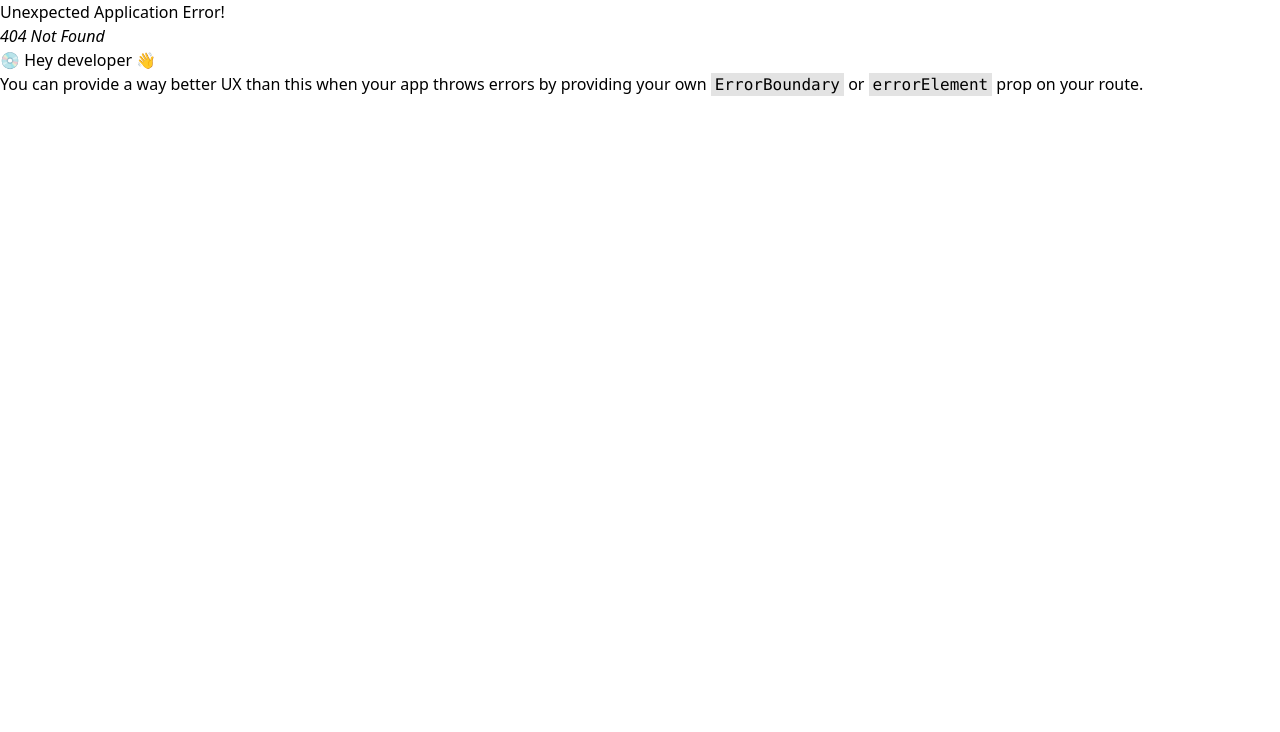
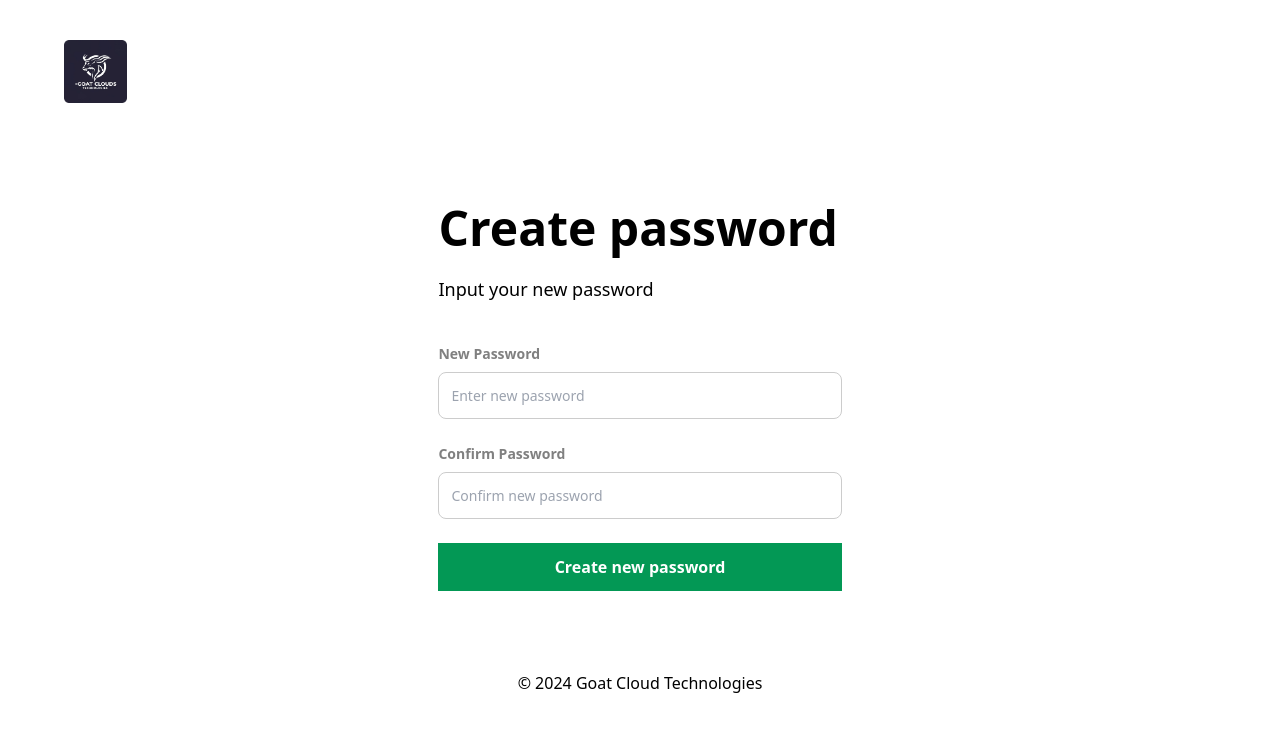
Before and after one commit to Frokesy/altra, a React (Vite) app: page /create-password in a window 1280 px wide. Before the commit this address had no page. Shown: the top 732 px of the page. Built offline with nearby package versions, Linux system fonts and the light colour scheme.

Commit message:
designed create new password component

```diff
--- a/src/App.tsx
+++ b/src/App.tsx
@@ -3,12 +3,14 @@ import { AnimatePresence } from "framer-motion";
 import { createBrowserRouter, RouterProvider } from "react-router-dom";
 import Auth from "./pages/auth";
 import ForgotPassword from "./pages/forgot-password";
+import CreatePassword from "./pages/create-password";
 
 const App = () => {
   const router = createBrowserRouter([
     { path: "/", element: <SetupScreens /> },
     { path: "/auth", element: <Auth /> },
     { path: "/forgot-password", element: <ForgotPassword /> },
+    { path: "/create-password", element: <CreatePassword /> },
   ]);
   return (
     <>
--- /dev/null
+++ b/src/pages/create-password/index.tsx
@@ -0,0 +1,52 @@
+import Footer from "../../components/defaults/Footer";
+
+const CreatePassword = () => {
+  return (
+    <div className="w-[90vw] mx-auto pt-10">
+      <img src="/assets/logo.png" alt="logo" className="w-[63px] h-[63px]" />
+      <div className="w-[100%] min-h-[80vh] flex flex-col items-center relative justify-center">
+        <div className="w-[35%] mt-10">
+          <div className="space-y-3">
+            <h2 className="text-[48px] font-semibold">Create password</h2>
+            <p className="text-[18px]">Input your new password</p>
+
+            <div className="form space-y-6">
+              <div className="text-[14px] space-y-2 mt-10">
+                <label
+                  htmlFor="newpassword"
+                  className="text-[#808080] font-semibold"
+                >
+                  New Password
+                </label>
+                <input
+                  type="text"
+                  placeholder="Enter new password"
+                  className="border border-[#ccc] p-3 outline-none w-[100%] rounded-lg"
+                />
+              </div>
+              <div className="text-[14px] space-y-2 mt-10">
+                <label
+                  htmlFor="cpassword"
+                  className="text-[#808080] font-semibold"
+                >
+                  Confirm Password
+                </label>
+                <input
+                  type="text"
+                  placeholder="Confirm new password"
+                  className="border border-[#ccc] p-3 outline-none w-[100%] rounded-lg"
+                />
+              </div>
+              <button className="bg-[#039855] w-[100%] font-semibold py-3 text-[#fff]">
+                Create new password
+              </button>
+            </div>
+          </div>
+        </div>
+        <Footer />
+      </div>
+    </div>
+  );
+};
+
+export default CreatePassword;
--- a/src/pages/forgot-password/index.tsx
+++ b/src/pages/forgot-password/index.tsx
@@ -1,3 +1,5 @@
+import Footer from "../../components/defaults/Footer";
+
 const ForgotPassword = () => {
   return (
     <div className="w-[90vw] mx-auto pt-10">
@@ -15,7 +17,7 @@ const ForgotPassword = () => {
                 </label>
                 <input
                   type="text"
-                  placeholder="Enter business name"
+                  placeholder="Enter code"
                   className="border border-[#ccc] p-3 outline-none w-[100%] rounded-lg"
                 />
               </div>
@@ -25,6 +27,7 @@ const ForgotPassword = () => {
             </div>
           </div>
         </div>
+      <Footer />
       </div>
     </div>
   );
```
